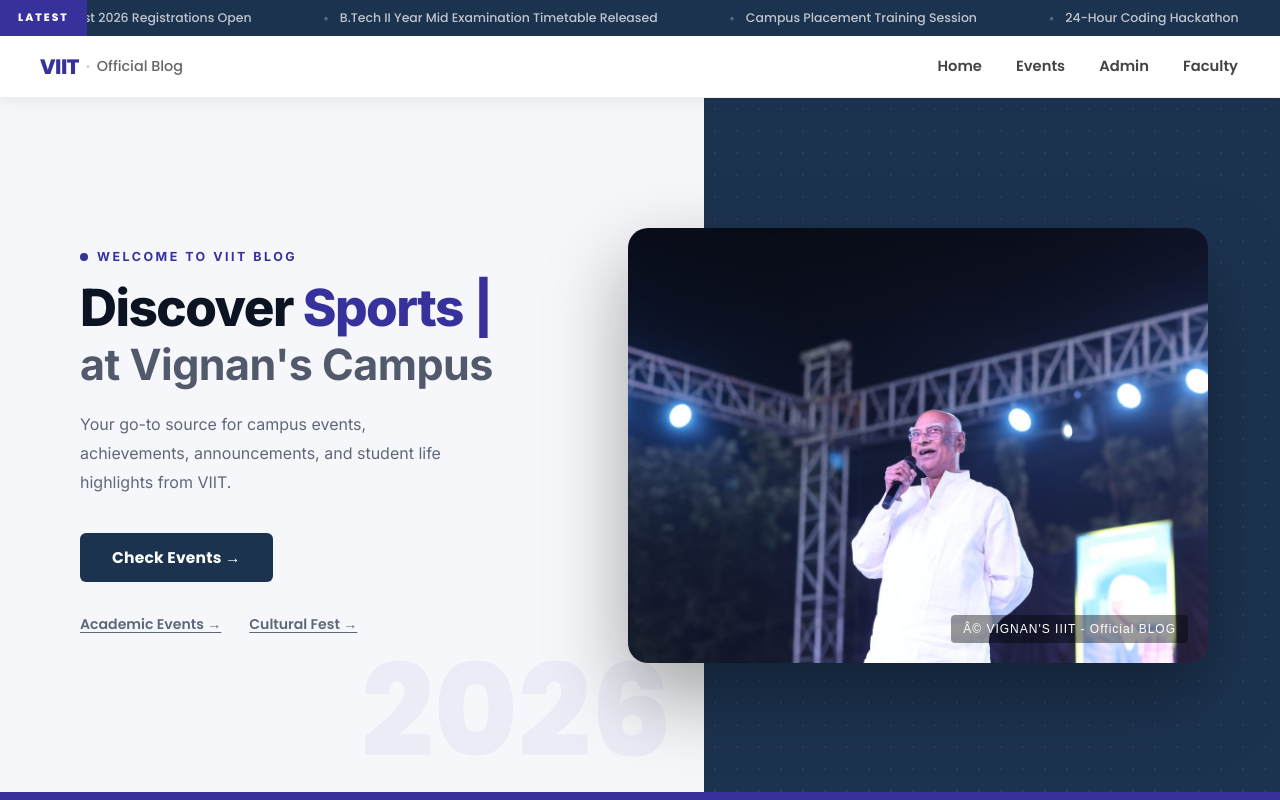
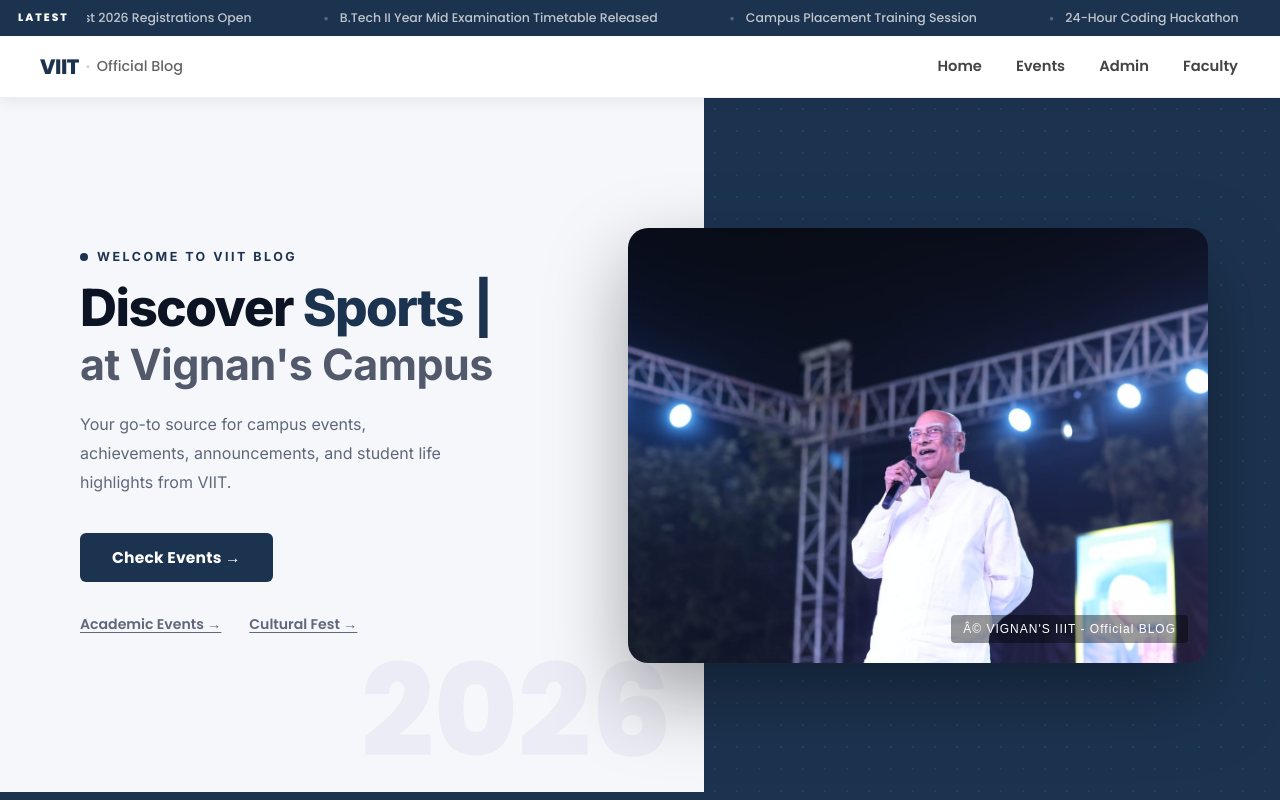
Before and after one commit to Sohel123-code/Blog, a React (Vite) app in the folder frontend/: page / in a window 1280 px wide. Shown: the top 800 px of the page. Built offline with nearby package versions, Linux system fonts and the light colour scheme.

Commit message:
style: unify theme to dark blue (#1c3350) based on footer

```diff
--- a/frontend/src/index.css
+++ b/frontend/src/index.css
@@ -1,8 +1,8 @@
 @import url('https://fonts.googleapis.com/css2?family=Inter:wght@400;500;600;700;800&family=Poppins:wght@500;600;700;800&display=swap');
 
 :root {
-  /* Institutional Palette */
-  --primary: #37319c;
+  /* Institutional Palette - Unified Dark Blue */
+  --primary: #1c3350;
   --secondary: #1c3350;
   --light-bg: #f5f7fb;
   --card-bg: #ffffff;
@@ -10,7 +10,7 @@
   --text-muted: #64748b;
   --danger: #ef4444;
   --success: #10b981;
-  --aurora: linear-gradient(135deg, #0f172a 0%, #1d4ed8 100%);
+  --aurora: linear-gradient(135deg, #0a0f1d 0%, #1c3350 100%);
 
   /* Borders & Shadows */
   --radius-card: 20px;
--- a/frontend/src/styles.css
+++ b/frontend/src/styles.css
@@ -1,5 +1,5 @@
 :root{
-  --primary:#37319c;
+  --primary:#1c3350;
   --secondary:#1c3350;
   --dark:#1c3350;
   --light:#f5f7fb;
```
